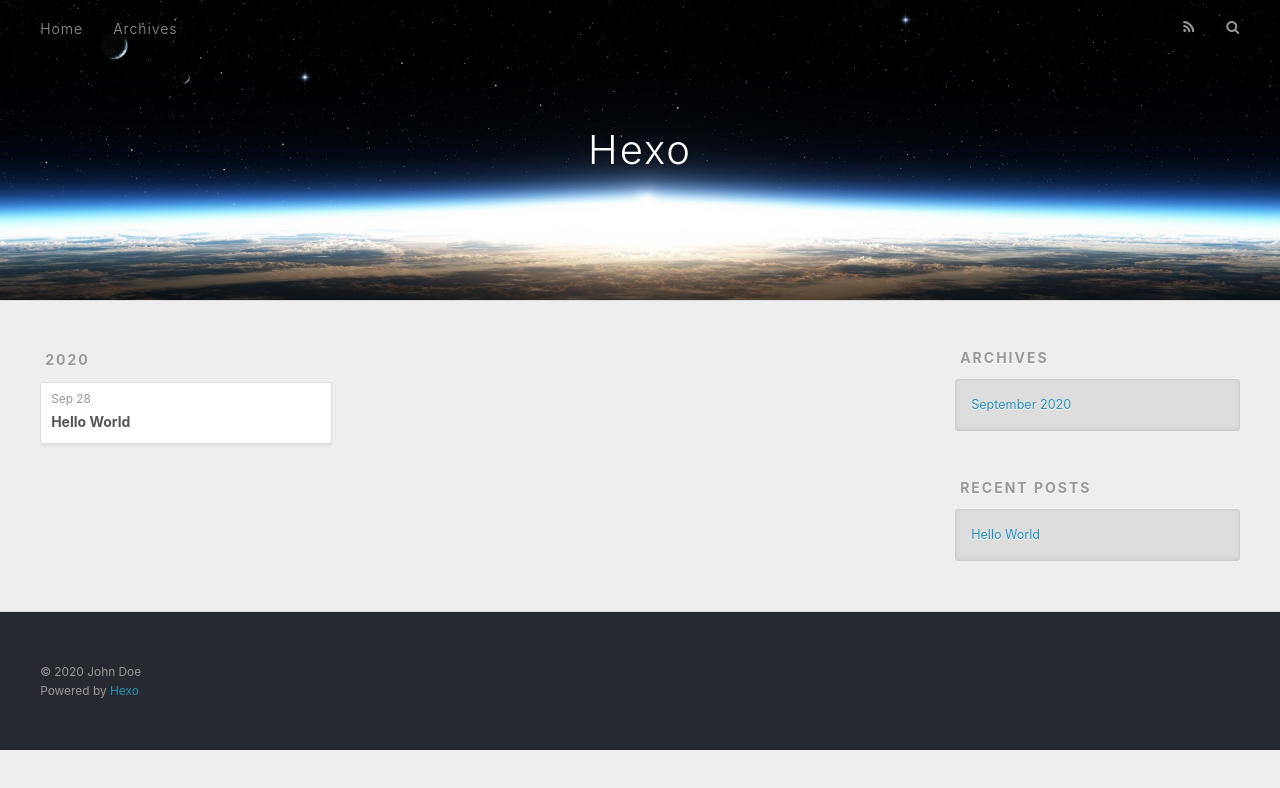
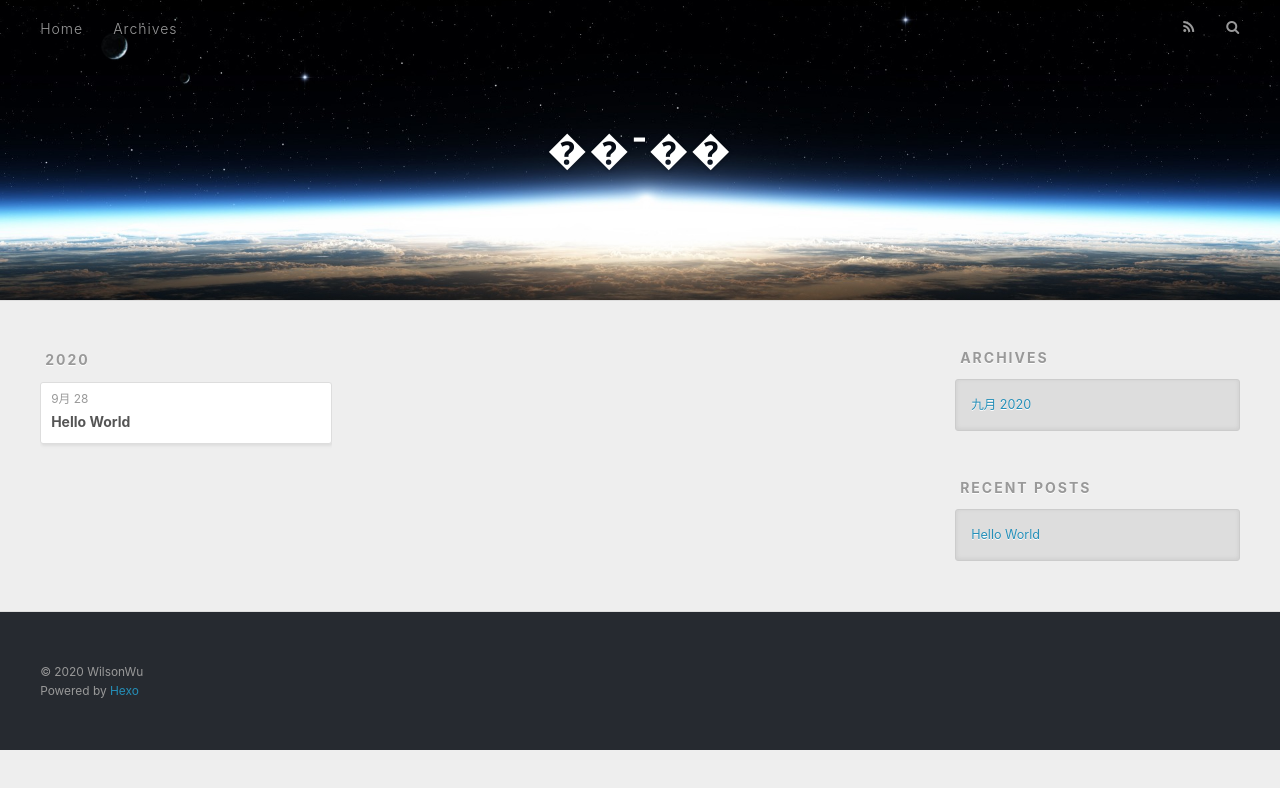
Before and after one commit to Wuzhiyin/Wuzhiyin.github.io, a plain HTML site: page archives/2020/09/index.html in a window 1280 px wide. Drawn offline with nearby package versions, Linux system fonts and the light colour scheme.

Commit message:
Site updated: 2020-09-29 19:10:51

```diff
--- a/archives/2020/09/index.html
+++ b/archives/2020/09/index.html
@@ -5,17 +5,17 @@
 
 
 
-  <title>Archives: 2020/9 | Hexo</title>
+  <title>Archives: 2020/9 | ��־��</title>
   <meta name="viewport" content="width=device-width, initial-scale=1, maximum-scale=1">
   <meta property="og:type" content="website">
-<meta property="og:title" content="Hexo">
+<meta property="og:title" content="��־��">
 <meta property="og:url" content="http://example.com/archives/2020/09/index.html">
-<meta property="og:site_name" content="Hexo">
-<meta property="og:locale" content="en_US">
-<meta property="article:author" content="John Doe">
+<meta property="og:site_name" content="��־��">
+<meta property="og:locale" content="zh_CN">
+<meta property="article:author" content="WilsonWu">
 <meta name="twitter:card" content="summary">
 
-    <link rel="alternate" href="/atom.xml" title="Hexo" type="application/atom+xml">
+    <link rel="alternate" href="/atom.xml" title="��־��" type="application/atom+xml">
 
 
     <link rel="icon" href="/favicon.png">
@@ -36,7 +36,7 @@
   <div id="header-outer" class="outer">
     <div id="header-title" class="inner">
       <h1 id="logo-wrap">
-        <a href="/" id="logo">Hexo</a>
+        <a href="/" id="logo">��־��</a>
       </h1>
 
     </div>
@@ -79,7 +79,7 @@
   <div class="archive-article-inner">
     <header class="archive-article-header">
       <a href="/2020/09/28/hello-world/" class="archive-article-date">
-  <time datetime="2020-09-28T09:40:52.254Z" itemprop="datePublished">Sep 28</time>
+  <time datetime="2020-09-28T09:40:52.254Z" itemprop="datePublished">9月 28</time>
 </a>
 
 
@@ -113,7 +113,7 @@
   <div class="widget-wrap">
     <h3 class="widget-title">Archives</h3>
     <div class="widget">
-      <ul class="archive-list"><li class="archive-list-item"><a class="archive-list-link" href="/archives/2020/09/">September 2020</a></li></ul>
+      <ul class="archive-list"><li class="archive-list-item"><a class="archive-list-link" href="/archives/2020/09/">九月 2020</a></li></ul>
     </div>
   </div>
 
@@ -141,7 +141,7 @@
 
   <div class="outer">
     <div id="footer-info" class="inner">
-      &copy; 2020 John Doe<br>
+      &copy; 2020 WilsonWu<br>
       Powered by <a href="http://hexo.io/" target="_blank">Hexo</a>
     </div>
   </div>
```
Also changed, not shown: 2020/09/28/hello-world/index.html (+8 -8 lines), archives/2020/index.html (+10 -10 lines), archives/index.html (+10 -10 lines), index.html (+9 -9 lines).
